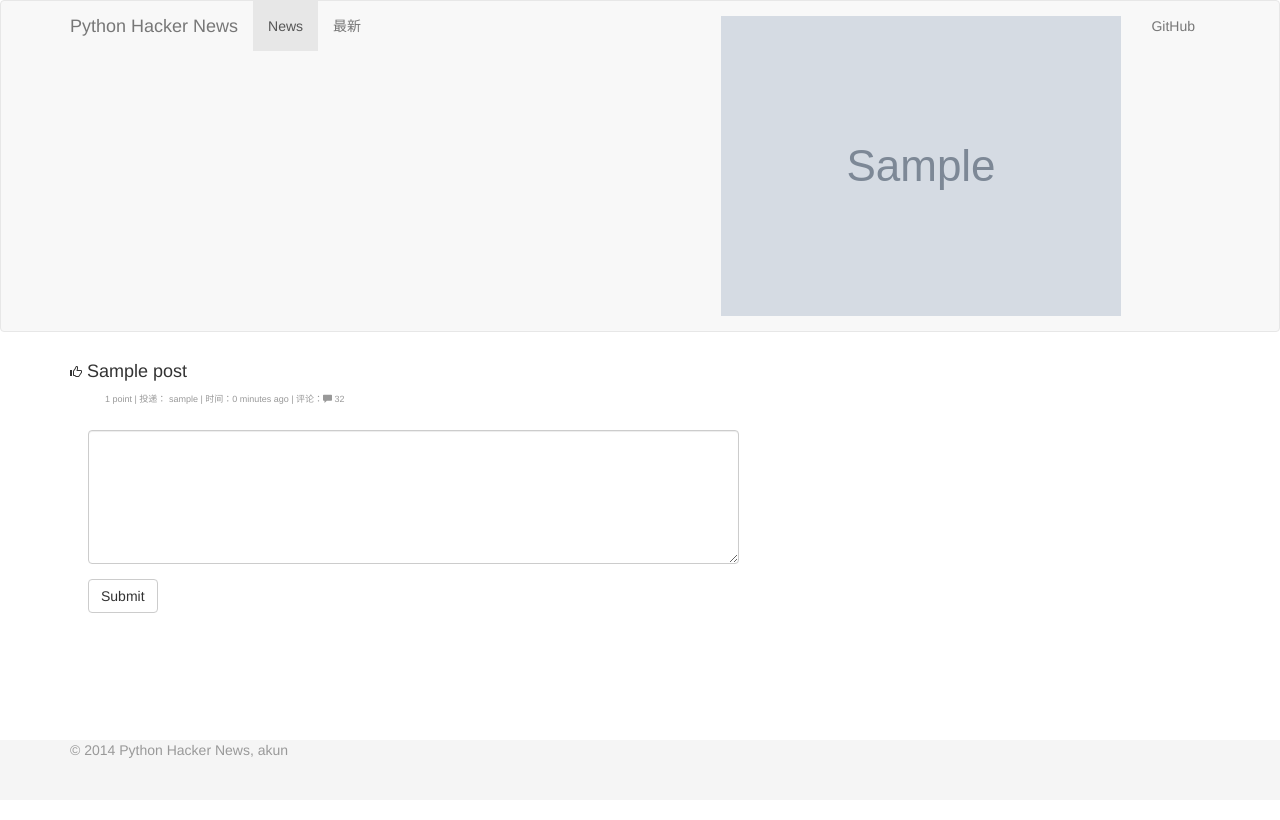
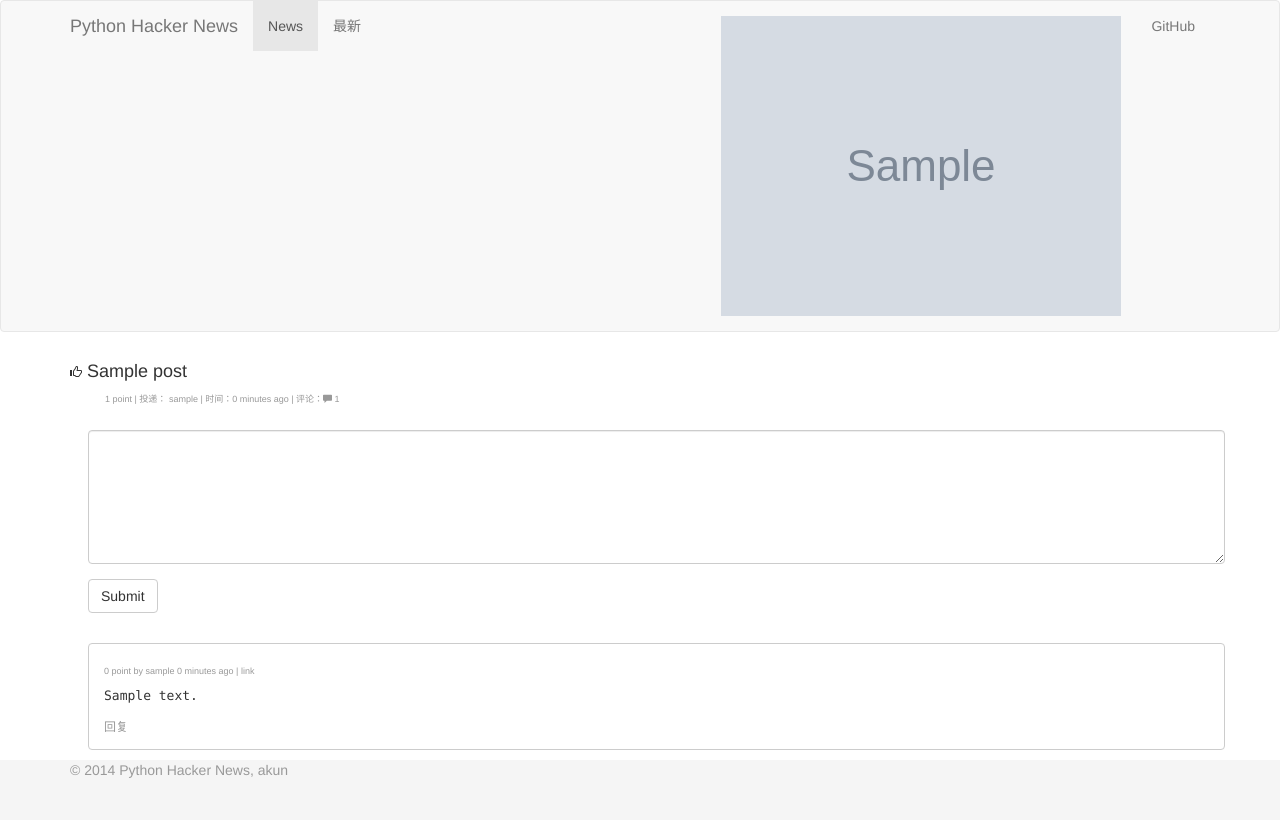
Before and after one commit to akun/PyHackerNews, a Django app: template pyhn/news/templates/news/comment.html in a window 1280 px wide. Before the commit the page ends 758 px from the top, so only its background shows below. Run offline with Django 3.2, Linux system fonts and the light colour scheme; tables that the repository leaves empty hold one stand-in row (values such as "Sample post"); the template is opened without the code that fills it: values that come from a table or form of the project are taken from there, most other values are stand-ins (such as "Sample title", 1, 10 or a date in 2020); grey boxes marked "Sample" are stand-in pictures; some libraries are stand-ins or nearby versions.

Commit message:
demo: comment page, comment nested list

```diff
--- a/pyhn/news/admin.py
+++ b/pyhn/news/admin.py
@@ -2,8 +2,9 @@
 
 
 from django.contrib import admin
-from news.models import Post, Vote
+from news.models import Comment, Post, Vote
 
 
+admin.site.register(Comment)
 admin.site.register(Post)
 admin.site.register(Vote)
--- a/pyhn/news/models.py
+++ b/pyhn/news/models.py
@@ -44,3 +44,15 @@ class Vote(models.Model):
 
     def __unicode__(self):
         return '%s, %s' % (self.user.username, self.post.title)
+
+
+class Comment(models.Model):
+    user = models.ForeignKey('auth.User')
+    parent = models.ForeignKey('self', null=True, blank=True)
+    post = models.ForeignKey('Post')
+    content = models.TextField()
+    created_at = models.DateTimeField(auto_now_add=True)
+    score = models.FloatField()
+
+    class Meta:
+        ordering = ['-score', '-created_at']
--- a/pyhn/news/static/css/main.css
+++ b/pyhn/news/static/css/main.css
@@ -37,12 +37,33 @@ body {
 .news .sub {
   padding-left: 35px;
 }
-.news .sub a {
+.news .sub a, .comments a {
   color: #999;
 }
-.news .sub a:hover {
+.news .sub a:hover, .comments a:hover {
   color: #428bca;
 }
-.comment .row {
+.comment .row, .comments {
   padding: 15px 0 0 33px;
 }
+.comments {
+  padding-top: 30px;
+}
+.comments h6 {
+  margin: 15px 10px 10px 10px;
+}
+.comments .tree {
+  border: 1px solid #ccc;
+  border-radius: 4px;
+  padding: 5px;
+  margin-bottom: 10px;
+}
+.comments .tree ul, .comments .tree li {
+  list-style-type: none;
+}
+.comments .tree pre {
+  border: 0;
+  background-color: #fff;
+  padding: 0 10px 0;
+  margin-bottom: 0;
+}
--- a/pyhn/news/templates/news/comment.html
+++ b/pyhn/news/templates/news/comment.html
@@ -6,18 +6,22 @@
 {% include "news/item.html" %}
 
 <div class="row comment">
-  <form>
+  <form method="post" action=".">{% csrf_token %}
     <div class="row">
-      <div class="col-xs-7">
+      <div class="col-xs-12">
         <textarea class="form-control" name="comment" rows="6" cols="60"></textarea>
       </div>
     </div>
     <div class="row">
-      <div class="col-xs-7">
+      <div class="col-xs-12">
         <button type="submit" class="btn btn-default">Submit</button>
       </div>
     </div>
   </form>
 </div>
 
+<div class="row comments">
+  {% include "news/comment_tree.html" %}
+</div>
+
 {% endblock %}
--- /dev/null
+++ b/pyhn/news/templates/news/comment_tree.html
@@ -0,0 +1,17 @@
+{% load i18n%}
+
+{% for comment in comments %}
+<ul class="tree">
+  <li>
+    {% if comment.comment_set.count %}
+    {% with comments=comment.comment_set.all filename='news/comment_tree.html' %}
+    {% include filename %}
+    {% endwith %}
+    {% endif %}
+
+    <h6><small>0 point by {{ comment.user.username }} {{ comment.created_at|timesince }} ago | <a href="#">link</a></small></h6>
+    <pre>{{ comment.content }}</pre>
+    <h6><a href="#reply">{% trans '回复' %}</a></h6>
+  </li>
+</ul>
+{% endfor %}
--- a/pyhn/news/templates/news/item.html
+++ b/pyhn/news/templates/news/item.html
@@ -21,7 +21,7 @@
         <span id="id-point-{{ post.id }}">{{ post.vote_set.count }}</span> point |
         {% trans '投递：' %}<a href="#author"><img src="{{ post.gravatar_url }}" /> {{ post.user.username }}</a> |
         {% trans '时间：' %}{{ post.created_at|timesince }} ago |
-        {% trans '评论：' %}<a href="{% url 'news:comment' post.id %}"><span class="glyphicon glyphicon-comment"></span> 32</a>
+        {% trans '评论：' %}<a href="{% url 'news:comment' post.id %}"><span class="glyphicon glyphicon-comment"></span> {{ post.comment_set.count }}</a>
       </small>
     </h6>
   </div>
--- a/pyhn/news/urls.py
+++ b/pyhn/news/urls.py
@@ -8,5 +8,5 @@ urlpatterns = patterns('',
     url(r'^$', 'news.views.index', name='index'),
     url(r'^(?P<cur_page_num>\d+)/$', 'news.views.index', name='list'),
     url(r'^vote/(?P<post_id>\d+)$', 'news.views.vote', name='vote'),
-    url(r'^comment/(?P<post_id>\d+)$', 'news.views.comment', name='comment'),
+    url(r'^(?P<post_id>\d+)/comment/$', 'news.views.comment', name='comment'),
 )
```
Also changed, not shown: pyhn/news/forms.py (added, +14 -0 lines), pyhn/news/views.py (+10 -3 lines).
